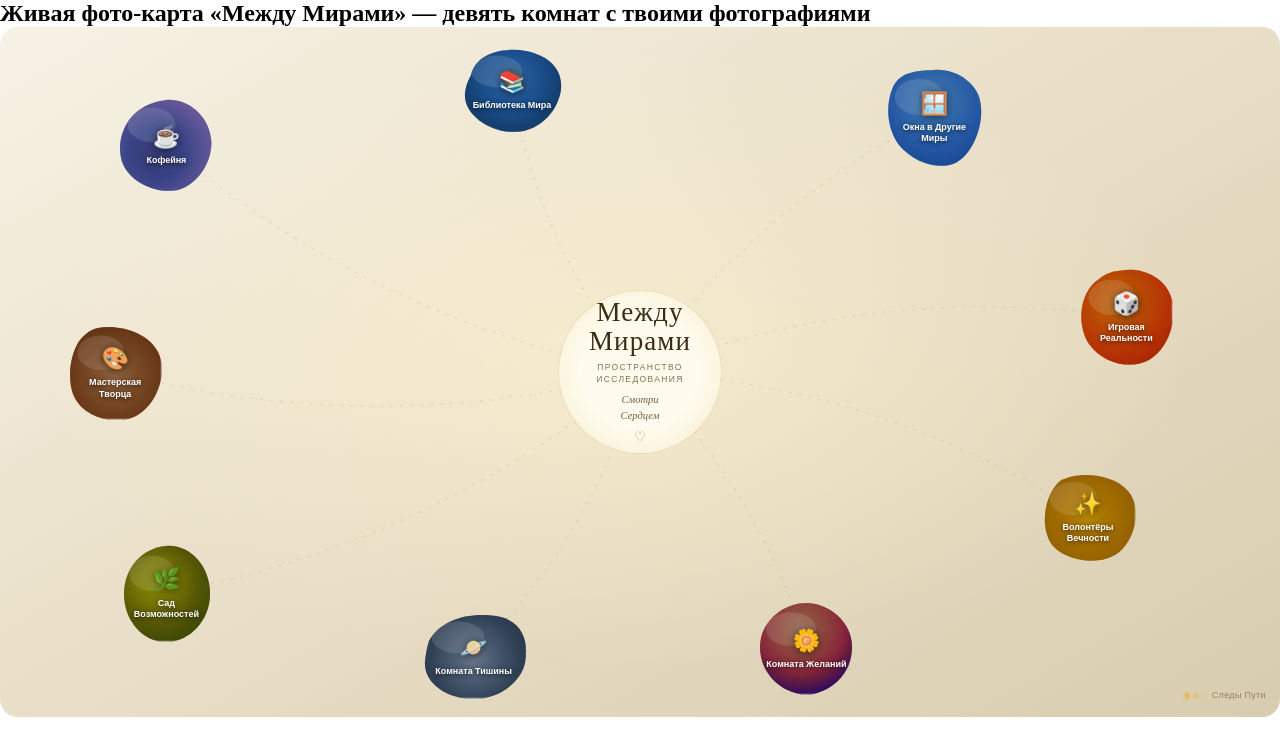
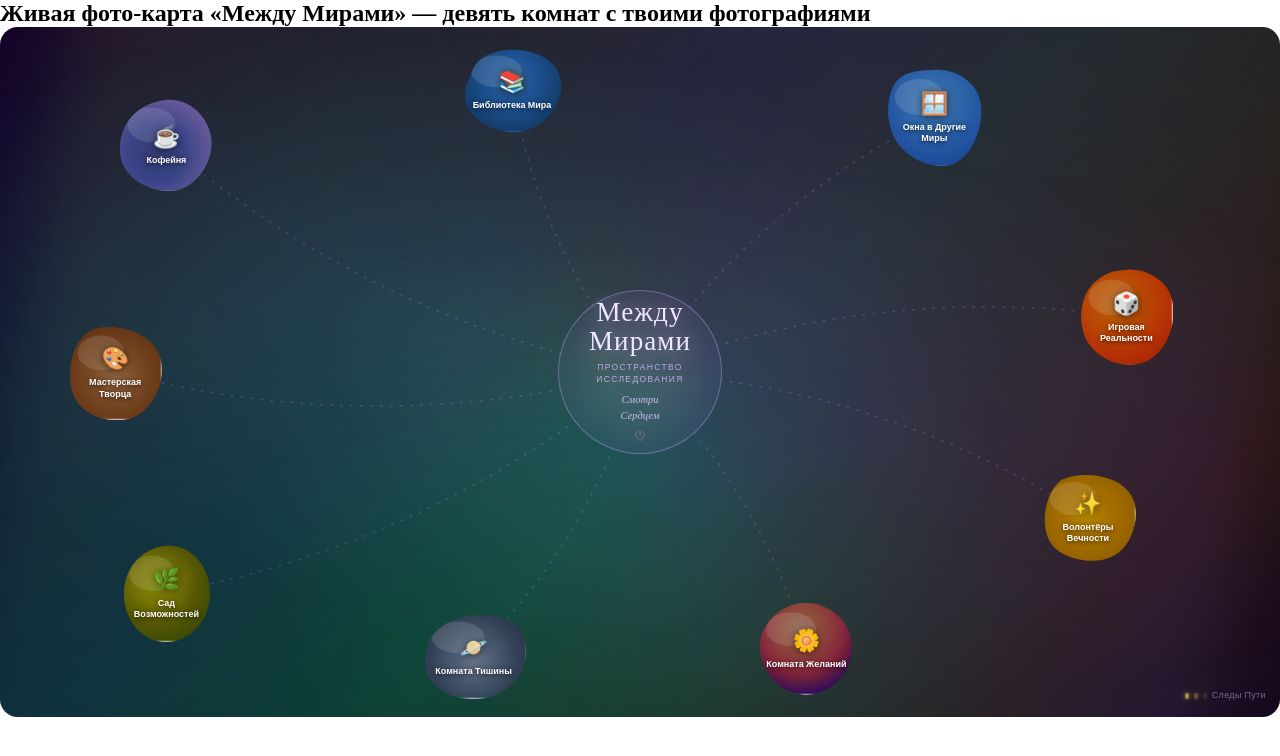
Before and after one commit to Soul-love-109/Between-Worlds, a plain HTML site: page index.html in a window 1280 px wide. Drawn offline with nearby package versions, Linux system fonts and the light colour scheme.

Commit message:
Add files via upload

```diff
--- a/index.html
+++ b/index.html
@@ -3,16 +3,21 @@
 @import url('https://fonts.googleapis.com/css2?family=Cormorant+Garamond:ital,wght@0,300;0,400;0,500;1,300;1,400&family=Nunito:wght@300;400;500;600&display=swap');
 *{box-sizing:border-box;margin:0;padding:0;}
 .w{width:100%;height:690px;position:relative;overflow:hidden;border-radius:18px;font-family:'Nunito',sans-serif;}
-.bg{position:absolute;inset:0;background:linear-gradient(150deg,#f7f2e5 0%,#ede4cf 35%,#e4d8bf 65%,#d8ccb0 100%);}
-.bg::before{content:'';position:absolute;inset:0;background:radial-gradient(ellipse at 48% 48%,rgba(255,245,210,0.55) 0%,transparent 62%);}
+.bg{position:absolute;inset:0;background:linear-gradient(135deg,#1a0533 0%,#0d1a3a 20%,#0a2440 38%,#0d3328 55%,#1a2810 70%,#2a1808 85%,#1a0a28 100%);overflow:hidden;}
+.bg::before{content:'';position:absolute;inset:-40%;width:180%;height:180%;background:conic-gradient(from 0deg at 50% 50%,rgba(120,60,200,0.18) 0deg,rgba(60,140,200,0.22) 60deg,rgba(30,200,160,0.18) 120deg,rgba(180,220,80,0.12) 180deg,rgba(220,120,40,0.15) 240deg,rgba(200,60,140,0.18) 300deg,rgba(120,60,200,0.18) 360deg);animation:auroraRotate 18s linear infinite;filter:blur(32px);}
+.bg::after{content:'';position:absolute;inset:0;background:radial-gradient(ellipse at 30% 40%,rgba(100,200,255,0.12) 0%,transparent 50%),radial-gradient(ellipse at 70% 60%,rgba(200,100,255,0.10) 0%,transparent 50%),radial-gradient(ellipse at 50% 80%,rgba(100,255,180,0.08) 0%,transparent 45%);animation:auroraPulse 8s ease-in-out infinite alternate;}
+@keyframes auroraRotate{0%{transform:rotate(0deg);}100%{transform:rotate(360deg);}}
+@keyframes auroraPulse{0%{opacity:0.6;}100%{opacity:1.0;}}
+.bg-overlay{position:absolute;inset:0;background:radial-gradient(ellipse at 50% 50%,rgba(0,0,0,0) 0%,rgba(0,0,0,0.22) 100%);z-index:1;}
 .paths-svg{position:absolute;inset:0;width:100%;height:100%;pointer-events:none;}
 
 .center{position:absolute;left:50%;top:50%;transform:translate(-50%,-50%);text-align:center;z-index:8;pointer-events:none;width:164px;height:164px;display:flex;flex-direction:column;align-items:center;justify-content:center;}
-.center-disc{position:absolute;inset:0;border-radius:50%;background:radial-gradient(ellipse,rgba(255,252,240,0.96) 50%,rgba(255,248,225,0.6) 80%,transparent 100%);border:1.5px solid rgba(210,180,110,0.35);}
-.c-title{font-family:'Cormorant Garamond',serif;font-size:27px;font-weight:300;color:#3d2c14;letter-spacing:0.04em;line-height:1.1;position:relative;z-index:2;}
-.c-sub{font-size:8.5px;color:#8a7050;letter-spacing:0.16em;text-transform:uppercase;margin-top:4px;position:relative;z-index:2;}
-.c-tag{font-family:'Cormorant Garamond',serif;font-size:10.5px;font-style:italic;color:#7a6040;margin-top:7px;line-height:1.5;position:relative;z-index:2;}
-.c-heart{color:#c4884a;font-size:13px;margin-top:5px;position:relative;z-index:2;}
+.center-disc{position:absolute;inset:0;border-radius:50%;background:radial-gradient(ellipse,rgba(255,252,240,0.10) 30%,rgba(200,160,255,0.07) 65%,transparent 100%);border:1.5px solid rgba(200,160,255,0.4);backdrop-filter:blur(8px);}
+.c-title{font-family:'Cormorant Garamond',serif;font-size:27px;font-weight:300;color:#f0e8ff;letter-spacing:0.04em;line-height:1.1;position:relative;z-index:2;text-shadow:0 0 20px rgba(200,150,255,0.6);}
+.c-sub{font-size:8.5px;color:#c0a8e0;letter-spacing:0.16em;text-transform:uppercase;margin-top:4px;position:relative;z-index:2;}
+.c-tag{font-family:'Cormorant Garamond',serif;font-size:10.5px;font-style:italic;color:#d0b8f0;margin-top:7px;line-height:1.5;position:relative;z-index:2;}
+.c-heart{color:#ff80c0;font-size:13px;margin-top:5px;position:relative;z-index:2;animation:heartbeat 3s ease-in-out infinite;}
+@keyframes heartbeat{0%,100%{text-shadow:0 0 8px rgba(255,100,180,0.6);}50%{text-shadow:0 0 18px rgba(255,100,180,0.95),0 0 35px rgba(255,100,180,0.4);}}
 
 .room{position:absolute;transform:translate(-50%,-50%);cursor:pointer;z-index:12;transition:transform 0.32s ease;}
 .room:hover{transform:translate(-50%,-50%) scale(1.1);}
@@ -20,7 +25,7 @@
 .room-photo{width:100%;height:100%;background-size:cover;background-position:center;transition:filter 0.3s ease;}
 .room-color-layer{position:absolute;inset:0;transition:opacity 0.3s ease;}
 .room:hover .room-color-layer{opacity:0.25!important;}
-.room-label{position:absolute;bottom:-22px;left:50%;transform:translateX(-50%);white-space:nowrap;font-size:9.5px;font-weight:600;color:#4a3318;text-shadow:0 1px 4px rgba(255,245,220,0.9),0 0 8px rgba(255,245,220,0.7);letter-spacing:0.03em;pointer-events:none;}
+.room-label{position:absolute;bottom:-22px;left:50%;transform:translateX(-50%);white-space:nowrap;font-size:9.5px;font-weight:600;color:#e8d8ff;text-shadow:0 1px 4px rgba(0,0,0,0.8),0 0 8px rgba(180,130,255,0.5);letter-spacing:0.03em;pointer-events:none;}
 .room-icon-badge{position:absolute;top:-10px;right:-8px;font-size:16px;line-height:1;filter:drop-shadow(0 1px 3px rgba(0,0,0,0.35));z-index:5;}
 .room-shine{position:absolute;inset:0;background:radial-gradient(circle at 35% 30%,rgba(255,255,255,0.28),transparent 60%);pointer-events:none;z-index:4;}
 .room-glow{position:absolute;inset:-6px;border-radius:inherit;opacity:0;transition:opacity 0.3s;background:radial-gradient(circle,rgba(255,220,100,0.45),transparent 70%);z-index:-1;filter:blur(6px);}
@@ -48,7 +53,7 @@
 .modal-close{position:absolute;top:10px;right:12px;background:rgba(255,252,242,0.92);border:1px solid rgba(170,130,50,0.28);width:28px;height:28px;border-radius:50%;display:flex;align-items:center;justify-content:center;font-size:13px;color:#6a5030;cursor:pointer;z-index:10;transition:background 0.18s;}
 .modal-close:hover{background:#fff8e8;}
 
-.legend{position:absolute;bottom:12px;right:14px;font-size:9px;color:#9a8060;line-height:2.1;letter-spacing:0.04em;}
+.legend{position:absolute;bottom:12px;right:14px;font-size:9px;color:#9080b8;line-height:2.1;letter-spacing:0.04em;}
 .leg-row{display:flex;align-items:center;gap:5px;justify-content:flex-end;}
 .fs-dot{display:inline-block;width:4px;height:6px;border-radius:40%;background:rgba(230,185,70,0.9);box-shadow:0 0 4px rgba(230,185,70,0.8);}
 </style>
@@ -57,6 +62,7 @@
 
 <div class="w" id="W">
   <div class="bg"></div>
+  <div class="bg-overlay"></div>
   <svg class="paths-svg" id="SVG" viewBox="0 0 680 690">
     <defs id="DEFS"></defs>
   </svg>
@@ -97,6 +103,7 @@ const rooms=[
   {id:'cafe',icon:'☕',name:'Кофейня',
    desc:'Виртуальный кофе, истории, тёплый свет.',
    full:'Место где можно знакомиться, пить виртуальный кофе (чай из трав приветствуется), читать мысли (в основном свои), делиться историями и вдохновляться.',
+   photo:'https://images.unsplash.com/photo-1442512595331-e89e73853f31?w=700&q=80',
    px:0.13,py:0.17, w:96,h:96,
    // форма: мягкий неровный круг, чуть вытянут вверх-вправо
    shape:'M48,4 C68,2 90,18 93,42 C96,62 82,88 60,94 C40,99 8,86 3,62 C-2,38 12,8 48,4Z',
@@ -107,6 +114,7 @@ const rooms=[
   {id:'lib',icon:'📚',name:'Библиотека Мира',
    desc:'Отражения, глубина, книги что пересобирают.',
    full:'Виртуальная библиотека с книгами и историями, которые вдохновляют, картинки, которые включают тебя в твою реальность, пересобирают и помогают найти себя.',
+   photo:'https://images.unsplash.com/photo-1481627834876-b7833e8f5570?w=700&q=80',
    px:0.40,py:0.09, w:102,h:88,
    // форма: горизонтальный овал с волнистым краем
    shape:'M10,30 C15,8 42,2 65,6 C85,10 102,22 100,44 C98,64 80,86 55,87 C30,88 2,70 4,48 C5,40 7,36 10,30Z',
@@ -117,6 +125,7 @@ const rooms=[
   {id:'win',icon:'🪟',name:'Окна в Другие Миры',
    desc:'Шары над улицей, другие небеса.',
    full:'Место для полёта фантазий, здесь можно увидеть создание и развитие других миров, вступить в контакт с иными цивилизациями и наладить связи.',
+   photo:'https://images.unsplash.com/photo-1534796636912-3b95b3ab5986?w=700&q=80',
    px:0.73,py:0.13, w:98,h:100,
    // форма: вертикальный овал с вмятиной снизу
    shape:'M49,3 C70,1 95,16 96,40 C98,62 86,90 68,97 C52,103 28,95 14,78 C2,62 0,38 8,20 C16,4 32,4 49,3Z',
@@ -127,6 +136,7 @@ const rooms=[
   {id:'game',icon:'🎲',name:'Игровая Реальности',
    desc:'Замки, пальмы, лёгкость акробата.',
    full:'Где так легко поиграть с реальностью? В игровой форме, можно с лёгкостью акробата прыгать с ветки на ветку реальности, расширяя горизонты!',
+   photo:'https://images.unsplash.com/photo-1518972734183-c5cef52856b8?w=700&q=80',
    px:0.88,py:0.42, w:94,h:98,
    // форма: неровный пятиугольник скруглённый
    shape:'M47,2 C64,0 88,10 93,32 C98,52 90,80 70,92 C52,102 24,96 10,76 C-2,58 0,28 16,14 C28,4 34,3 47,2Z',
@@ -137,6 +147,7 @@ const rooms=[
   {id:'vol',icon:'✨',name:'Волонтёры Вечности',
    desc:'Соединённые руки. Сотворчество.',
    full:'Где предложить свои идеи для Сотворчества? Конечно же здесь, найди Сотворцов, запускай совместные проекты!',
+   photo:'https://images.unsplash.com/photo-1529156069898-49953e39b3ac?w=700&q=80',
    px:0.85,py:0.71, w:96,h:92,
    // форма: овал наклонный
    shape:'M20,10 C38,0 72,2 88,20 C102,36 96,68 78,82 C62,94 30,92 14,76 C0,62 2,26 20,10Z',
@@ -147,6 +158,7 @@ const rooms=[
   {id:'wish',icon:'🌼',name:'Комната Желаний',
    desc:'Следы на песке. Космос за порогом.',
    full:'Мы позволяем Быть всем нашим Желаниям — самым дерзким и смелым, самым простым и приземлённым, самым невероятным и нелогичным — без условий, без оценки!',
+   photo:'https://images.unsplash.com/photo-1462275646964-a0e3386b89fa?w=700&q=80',
    px:0.63,py:0.90, w:100,h:94,
    // форма: капля
    shape:'M50,2 C72,2 96,20 96,46 C96,72 76,92 50,94 C24,92 4,72 4,46 C4,20 28,2 50,2Z',
@@ -157,6 +169,7 @@ const rooms=[
   {id:'sil',icon:'🪐',name:'Комната Тишины',
    desc:'Закат над озером. Тишина и глубина.',
    full:'Хочешь побыть одному и помедитировать в тишине — прекрасно, это комната как раз для этого, здесь есть вопросы, глубина Вечности и Тишина.',
+   photo:'https://images.unsplash.com/photo-1506905925346-21bda4d32df4?w=700&q=80',
    px:0.37,py:0.91, w:106,h:88,
    // форма: горизонтальный неровный овал — как водная гладь
    shape:'M8,30 C20,8 50,0 80,6 C102,12 108,32 104,52 C100,70 80,88 52,88 C26,88 2,72 4,50 C5,42 6,36 8,30Z',
@@ -167,6 +180,7 @@ const rooms=[
   {id:'gar',icon:'🌿',name:'Сад Возможностей',
    desc:'Жёлтые цветы в ящиках. Идеи прорастают.',
    full:'Хочешь посадить какую-то идею и увидеть, что из неё вырастит? Отлично, это то самое место, где будут прорастать идеи, наброски и черновики реальностей...',
+   photo:'https://images.unsplash.com/photo-1416879595882-3373a0480b5b?w=700&q=80',
    px:0.13,py:0.82, w:92,h:98,
    // форма: листообразная
    shape:'M46,2 C70,0 90,22 90,50 C90,76 70,98 46,98 C22,98 4,76 4,50 C4,24 22,4 46,2Z',
@@ -177,6 +191,7 @@ const rooms=[
   {id:'mas',icon:'🎨',name:'Мастерская Творца',
    desc:'Камушки с рисунками. Творец в Потоке.',
    full:'Здесь можно увидеть различные работы, историю их создания и прикоснуться к Чувствам Творца в Едином Потоке, а также наблюдать процесс создания Нового.',
+   photo:'https://images.unsplash.com/photo-1513364776144-60967b0f800f?w=700&q=80',
    px:0.09,py:0.50, w:94,h:96,
    // форма: свободный многоугольник
    shape:'M30,4 C50,0 80,8 90,28 C100,48 90,80 68,92 C48,102 14,94 5,70 C-2,50 4,20 18,10 C22,6 26,5 30,4Z',
@@ -217,7 +232,7 @@ function drawPaths(){
     const p=rp(r);
     const mx=(cx+p.x)/2,my=(cy+p.y)/2;
     const dx=(p.y-cy)*0.13,dy=(cx-p.x)*0.13;
-    d+=`<path d="M${cx},${cy} Q${mx+dx},${my+dy} ${p.x},${p.y}" stroke="rgba(195,160,85,0.2)" stroke-width="1.5" fill="none" stroke-dasharray="3,7"/>`;
+    d+=`<path d="M${cx},${cy} Q${mx+dx},${my+dy} ${p.x},${p.y}" stroke="rgba(180,140,255,0.25)" stroke-width="1.5" fill="none" stroke-dasharray="3,7"/>`;
   });
   // Перезаписать сохранив defs
   const existing=svg.innerHTML;
@@ -326,7 +341,12 @@ function moveTT(e){
 function hideTT(){tt.classList.remove('vis');}
 
 function openMod(r){
-  document.getElementById('MHERO').style.background=r.bg;
+  const hero=document.getElementById('MHERO');
+  if(r.photo){
+    hero.style.background=`url('${r.photo}') center/cover no-repeat`;
+  } else {
+    hero.style.background=r.bg;
+  }
   document.getElementById('MICO').textContent=r.icon;
   document.getElementById('MTIT').textContent=r.name;
   document.getElementById('MTXT').textContent=r.full;
```
